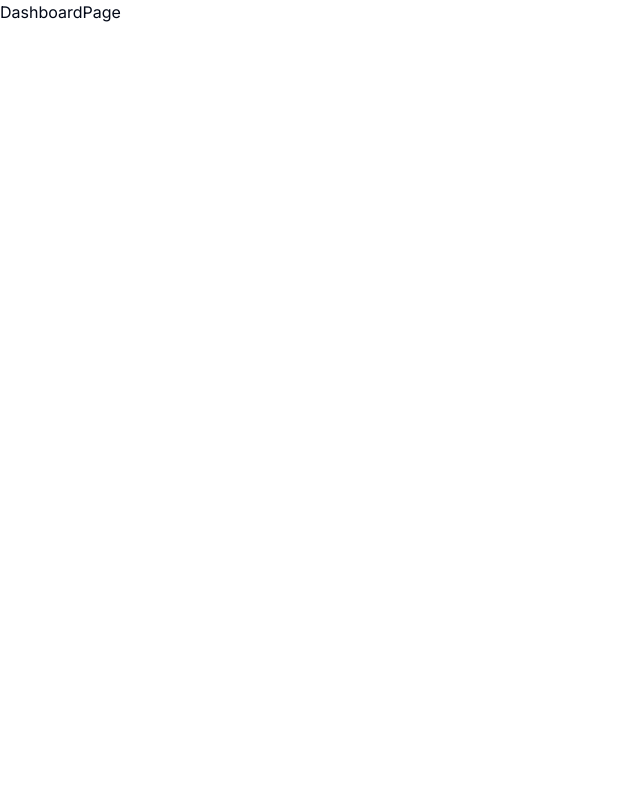
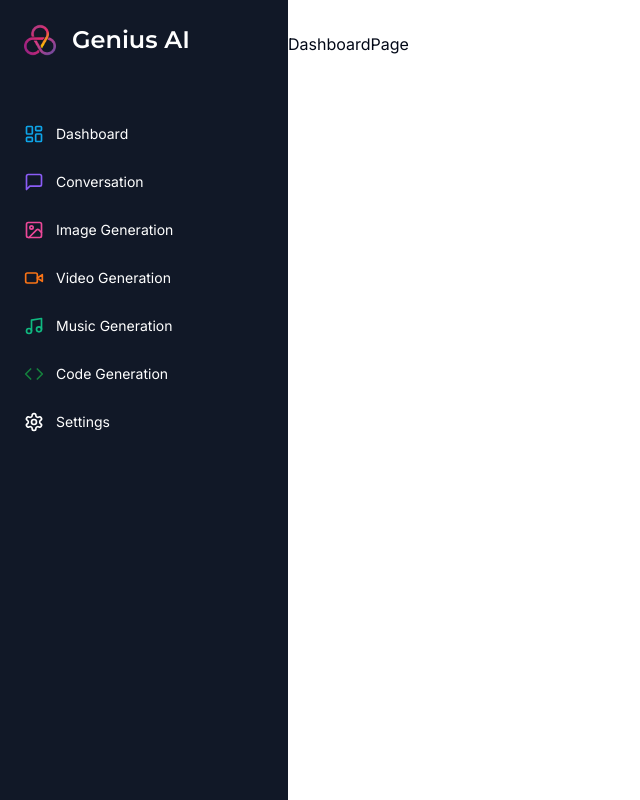
Before and after one commit to denislistiadi/genius-ai, a Next.js app: page /dashboard in a window 1280 px wide. Shown: the whole page, without its empty margins (0-640 px from the left). Built offline with nearby package versions, Linux system fonts and the light colour scheme.

Commit message:
feat(sidebar): create sidebar

```diff
--- a/app/(dashboard)/(routes)/dashboard/page.tsx
+++ b/app/(dashboard)/(routes)/dashboard/page.tsx
@@ -1,9 +1,3 @@
-import { UserButton } from "@clerk/nextjs"
-
 export default function DashboardPage() {
-  return (
-    <div className="flex gap-5">
-      DashboardPage <UserButton afterSignOutUrl="/" />
-    </div>
-  )
+  return <div className="flex gap-5">DashboardPage</div>
 }
--- /dev/null
+++ b/app/(dashboard)/layout.tsx
@@ -0,0 +1,18 @@
+import Navbar from "@/components/navbar"
+import Sidebar from "@/components/sidebar"
+
+const DashboardLayout = ({ children }: { children: React.ReactNode }) => {
+  return (
+    <div className="h-full relative">
+      <div className="hidden h-full md:flex md:w-72 md:flex-col md:fixed md:inset-0 z-[80] bg-gray-900">
+        <Sidebar />
+      </div>
+      <main className="md:pl-72">
+        <Navbar />
+        {children}
+      </main>
+    </div>
+  )
+}
+
+export default DashboardLayout
--- /dev/null
+++ b/components/mobile-sidebar.tsx
@@ -0,0 +1,24 @@
+"use client"
+
+import { Menu } from "lucide-react"
+
+import { Button } from "@/components/ui/button"
+import { Sheet, SheetContent, SheetTrigger } from "@/components/ui/sheet"
+import Sidebar from "@/components/sidebar"
+
+const MobileSidebar = () => {
+  return (
+    <Sheet>
+      <SheetTrigger>
+        <Button variant="ghost" size={"icon"} className="md:hidden">
+          <Menu />
+        </Button>
+      </SheetTrigger>
+      <SheetContent side={"left"} className="p-0">
+        <Sidebar />
+      </SheetContent>
+    </Sheet>
+  )
+}
+
+export default MobileSidebar
--- /dev/null
+++ b/components/navbar.tsx
@@ -0,0 +1,16 @@
+import { UserButton } from "@clerk/nextjs"
+
+import MobileSidebar from "@/components/mobile-sidebar"
+
+const Navbar = () => {
+  return (
+    <div className="flex items-center p-4">
+      <MobileSidebar />
+      <div className="flex w-full justify-end">
+        <UserButton afterSignOutUrl="/" />
+      </div>
+    </div>
+  )
+}
+
+export default Navbar
--- /dev/null
+++ b/components/sidebar.tsx
@@ -0,0 +1,98 @@
+"use client"
+
+import Link from "next/link"
+import Image from "next/image"
+import { Montserrat } from "next/font/google"
+
+import { cn } from "@/lib/utils"
+import {
+  LayoutDashboard,
+  MessageSquare,
+  ImageIcon,
+  VideoIcon,
+  Settings,
+  Music,
+  Code,
+} from "lucide-react"
+
+const montserrat = Montserrat({
+  weight: "600",
+  subsets: ["latin"],
+})
+
+const routes = [
+  {
+    label: "Dashboard",
+    icon: LayoutDashboard,
+    href: "/dashboard",
+    color: "text-sky-500",
+  },
+  {
+    label: "Conversation",
+    icon: MessageSquare,
+    href: "/conversation",
+    color: "text-violet-500",
+  },
+  {
+    label: "Image Generation",
+    icon: ImageIcon,
+    href: "/image",
+    color: "text-pink-500",
+  },
+  {
+    label: "Video Generation",
+    icon: VideoIcon,
+    href: "/video",
+    color: "text-orange-500",
+  },
+  {
+    label: "Music Generation",
+    icon: Music,
+    href: "/music",
+    color: "text-emerald-500",
+  },
+  {
+    label: "Code Generation",
+    icon: Code,
+    href: "/code",
+    color: "text-green-700",
+  },
+  {
+    label: "Settings",
+    icon: Settings,
+    href: "/settings",
+  },
+]
+
+const Sidebar = () => {
+  return (
+    <div className="space-y-4 py-4 flex flex-col h-full bg-[#111827] text-white">
+      <div className="px-3 py-2 flex-1">
+        <Link href="/dashboard" className="flex items-center pl-3 mb-14">
+          <div className="relative w-8 h-8 mr-4">
+            <Image fill alt="logo" src={"/logo.png"} />
+          </div>
+          <h1 className={cn("text-2xl font-bold", montserrat.className)}>
+            Genius AI
+          </h1>
+        </Link>
+        <div className="space-y-1">
+          {routes.map((route) => (
+            <Link
+              key={route.href}
+              href={route.href}
+              className="text-sm group flex p-3 w-full justify-start font-meidum cursor-pointer hover:text-white hover:bg-white/10 rounded-lg transition"
+            >
+              <div className="flex items-center flex-1">
+                <route.icon className={cn("h-5 w-5 mr-3", route.color)} />
+                {route.label}
+              </div>
+            </Link>
+          ))}
+        </div>
+      </div>
+    </div>
+  )
+}
+
+export default Sidebar
--- /dev/null
+++ b/components/ui/sheet.tsx
@@ -0,0 +1,144 @@
+"use client"
+
+import * as React from "react"
+import * as SheetPrimitive from "@radix-ui/react-dialog"
+import { cva, type VariantProps } from "class-variance-authority"
+import { X } from "lucide-react"
+
+import { cn } from "@/lib/utils"
+
+const Sheet = SheetPrimitive.Root
+
+const SheetTrigger = SheetPrimitive.Trigger
+
+const SheetClose = SheetPrimitive.Close
+
+const SheetPortal = ({
+  className,
+  ...props
+}: SheetPrimitive.DialogPortalProps) => (
+  <SheetPrimitive.Portal className={cn(className)} {...props} />
+)
+SheetPortal.displayName = SheetPrimitive.Portal.displayName
+
+const SheetOverlay = React.forwardRef<
+  React.ElementRef<typeof SheetPrimitive.Overlay>,
+  React.ComponentPropsWithoutRef<typeof SheetPrimitive.Overlay>
+>(({ className, ...props }, ref) => (
+  <SheetPrimitive.Overlay
+    className={cn(
+      "fixed inset-0 z-50 bg-background/80 backdrop-blur-sm data-[state=open]:animate-in data-[state=closed]:animate-out data-[state=closed]:fade-out-0 data-[state=open]:fade-in-0",
+      className
+    )}
+    {...props}
+    ref={ref}
+  />
+))
+SheetOverlay.displayName = SheetPrimitive.Overlay.displayName
+
+const sheetVariants = cva(
+  "fixed z-50 gap-4 bg-background p-6 shadow-lg transition ease-in-out data-[state=open]:animate-in data-[state=closed]:animate-out data-[state=closed]:duration-300 data-[state=open]:duration-500",
+  {
+    variants: {
+      side: {
+        top: "inset-x-0 top-0 border-b data-[state=closed]:slide-out-to-top data-[state=open]:slide-in-from-top",
+        bottom:
+          "inset-x-0 bottom-0 border-t data-[state=closed]:slide-out-to-bottom data-[state=open]:slide-in-from-bottom",
+        left: "inset-y-0 left-0 h-full w-3/4 border-r data-[state=closed]:slide-out-to-left data-[state=open]:slide-in-from-left sm:max-w-sm",
+        right:
+          "inset-y-0 right-0 h-full w-3/4  border-l data-[state=closed]:slide-out-to-right data-[state=open]:slide-in-from-right sm:max-w-sm",
+      },
+    },
+    defaultVariants: {
+      side: "right",
+    },
+  }
+)
+
+interface SheetContentProps
+  extends React.ComponentPropsWithoutRef<typeof SheetPrimitive.Content>,
+    VariantProps<typeof sheetVariants> {}
+
+const SheetContent = React.forwardRef<
+  React.ElementRef<typeof SheetPrimitive.Content>,
+  SheetContentProps
+>(({ side = "right", className, children, ...props }, ref) => (
+  <SheetPortal>
+    <SheetOverlay />
+    <SheetPrimitive.Content
+      ref={ref}
+      className={cn(sheetVariants({ side }), className)}
+      {...props}
+    >
+      {children}
+      <SheetPrimitive.Close className="absolute right-4 top-4 rounded-sm opacity-70 ring-offset-background transition-opacity hover:opacity-100 focus:outline-none focus:ring-2 focus:ring-ring focus:ring-offset-2 disabled:pointer-events-none data-[state=open]:bg-secondary">
+        <X className="h-4 w-4" />
+        <span className="sr-only">Close</span>
+      </SheetPrimitive.Close>
+    </SheetPrimitive.Content>
+  </SheetPortal>
+))
+SheetContent.displayName = SheetPrimitive.Content.displayName
+
+const SheetHeader = ({
+  className,
+  ...props
+}: React.HTMLAttributes<HTMLDivElement>) => (
+  <div
+    className={cn(
+      "flex flex-col space-y-2 text-center sm:text-left",
+      className
+    )}
+    {...props}
+  />
+)
+SheetHeader.displayName = "SheetHeader"
+
+const SheetFooter = ({
+  className,
+  ...props
+}: React.HTMLAttributes<HTMLDivElement>) => (
+  <div
+    className={cn(
+      "flex flex-col-reverse sm:flex-row sm:justify-end sm:space-x-2",
+      className
+    )}
+    {...props}
+  />
+)
+SheetFooter.displayName = "SheetFooter"
+
+const SheetTitle = React.forwardRef<
+  React.ElementRef<typeof SheetPrimitive.Title>,
+  React.ComponentPropsWithoutRef<typeof SheetPrimitive.Title>
+>(({ className, ...props }, ref) => (
+  <SheetPrimitive.Title
+    ref={ref}
+    className={cn("text-lg font-semibold text-foreground", className)}
+    {...props}
+  />
+))
+SheetTitle.displayName = SheetPrimitive.Title.displayName
+
+const SheetDescription = React.forwardRef<
+  React.ElementRef<typeof SheetPrimitive.Description>,
+  React.ComponentPropsWithoutRef<typeof SheetPrimitive.Description>
+>(({ className, ...props }, ref) => (
+  <SheetPrimitive.Description
+    ref={ref}
+    className={cn("text-sm text-muted-foreground", className)}
+    {...props}
+  />
+))
+SheetDescription.displayName = SheetPrimitive.Description.displayName
+
+export {
+  Sheet,
+  SheetTrigger,
+  SheetClose,
+  SheetContent,
+  SheetHeader,
+  SheetFooter,
+  SheetTitle,
+  SheetDescription,
+}
--- a/package.json
+++ b/package.json
@@ -10,6 +10,7 @@
   },
   "dependencies": {
     "@clerk/nextjs": "^4.23.1",
+    "@radix-ui/react-dialog": "^1.0.4",
     "@radix-ui/react-slot": "^1.0.2",
     "@types/node": "20.4.5",
     "@types/react": "18.2.16",
```
Also changed, not shown: public/logo.png (added), 1 other file (tests, documents, lock files or other folders).
